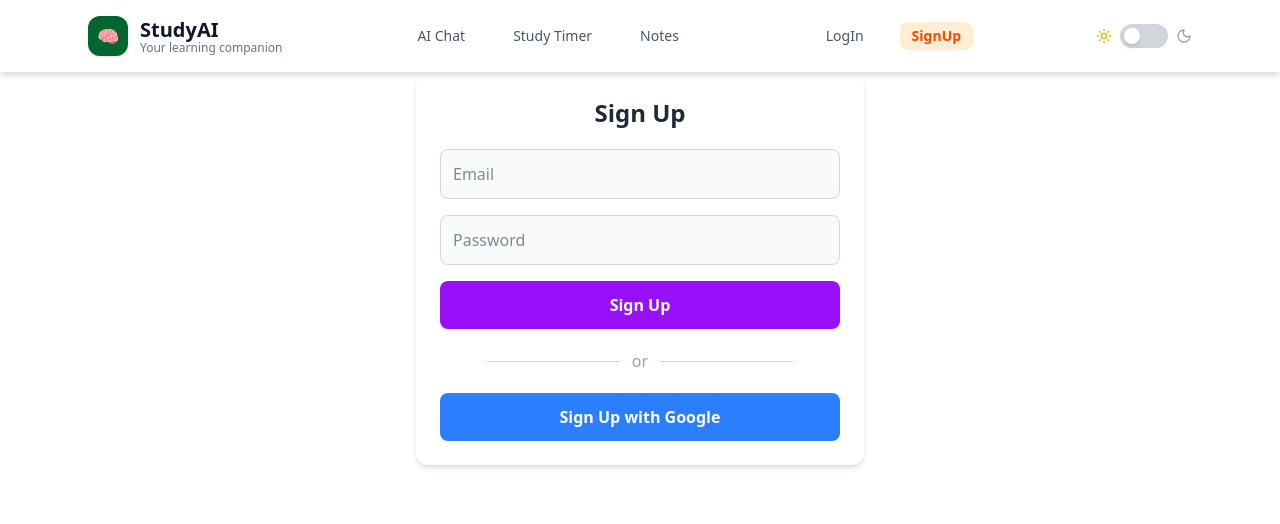
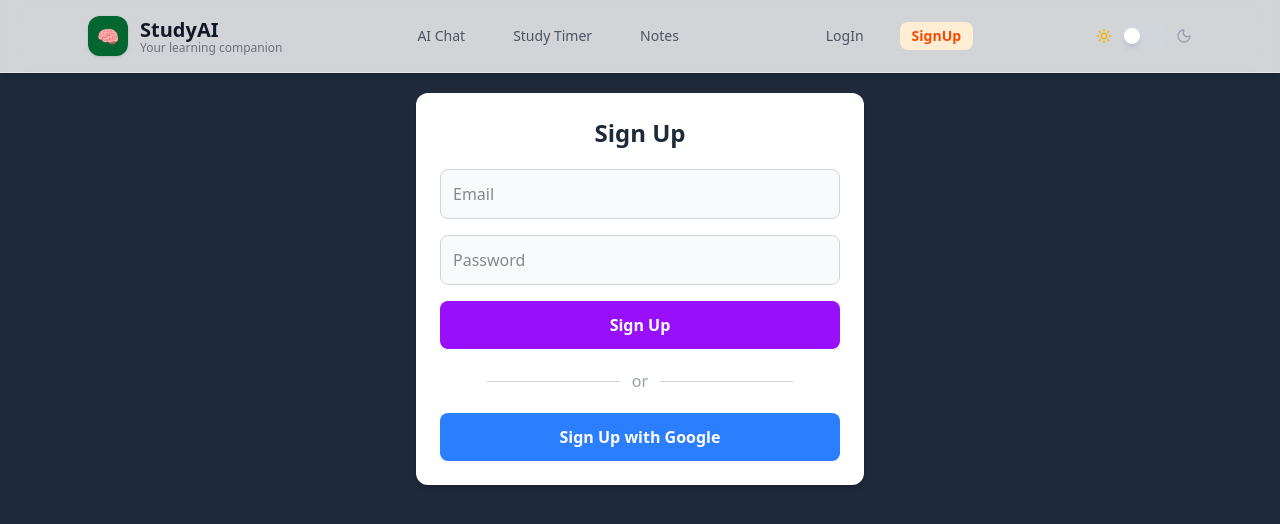
Before and after one commit to Anci4nt/Zentellect, a Next.js app: page /signup in a window 1280 px wide. Shown: the top 524 px of the page. Built offline with nearby package versions, Linux system fonts and the light colour scheme.

Commit message:
login signup navbar

```diff
--- a/src/app/login/firebaseAuth.js
+++ b/src/app/login/firebaseAuth.js
@@ -27,7 +27,7 @@ export default function EmailLogin() {
   return (
     <form
       onSubmit={login}
-      className="max-w-md mx-auto p-6 bg-white dark:bg-gray-900 rounded-xl shadow-md space-y-5"
+      className="max-w-md mx-auto mt-5 p-6  bg-gray-900 rounded-xl shadow-md space-y-5"
     >
       <h2 className="text-2xl font-bold text-center text-gray-800 dark:text-white">Email Login</h2>
       {error && <p className="text-red-500 text-sm text-center">{error}</p>}
--- a/src/app/login/page.js
+++ b/src/app/login/page.js
@@ -5,10 +5,12 @@ import Header from '@/components/Header'
 
 export default function Login(){
     return(
-        <>
+        <div className="bg-gray-800 min-h-screen">
         <Header />
         <EmailLogin />
         <GoogleButton />
-        </>
+        </div>
+
+
     )
 }
--- a/src/app/signup/page.js
+++ b/src/app/signup/page.js
@@ -4,6 +4,12 @@ import Header from '@/components/Header'
 
 export default function makeAccount(){
     return(
-        <><Header /><Signup /></>
+        <div className="bg-gray-800 min-h-screen">
+<div className="bg-gray-800"><Header /><Signup /></div>
+        <div className="bg-gray-800">
+
+        </div>
+        </div>
+
     )
 }
--- a/src/app/signup/signup.js
+++ b/src/app/signup/signup.js
@@ -3,15 +3,17 @@
 import { createUserWithEmailAndPassword, signInWithPopup } from "firebase/auth";
 import { useState } from "react";
 import { auth, googleSignUp } from "../../lib/firebase";
+import { useTheme } from '@/contexts/ThemeContext'
 
 export default function Signup() {
   const [email, setEmail] = useState("");
   const [password, setPassword] = useState("");
   const [error, setError] = useState("");
   const [loading, setLoading] = useState(false);
-
+  const { isDark } = useTheme()
   // Email Sign-Up
   const signUpWithEmail = async (email, password) => {
+
     setError("");
     setLoading(true);
     try {
@@ -36,7 +38,7 @@ export default function Signup() {
   };
 
   return (
-    <div className="max-w-md mx-auto p-6 bg-white dark:bg-gray-900 rounded-xl shadow-md space-y-5">
+    <div className="max-w-md mx-auto p-6 mt-5 bg-white dark:bg-gray-900 rounded-xl shadow-md space-y-5">
       <h2 className="text-2xl font-bold text-center text-gray-800 dark:text-white">Sign Up</h2>
       {error && <p className="text-red-500 text-sm text-center">{error}</p>}
 
```
